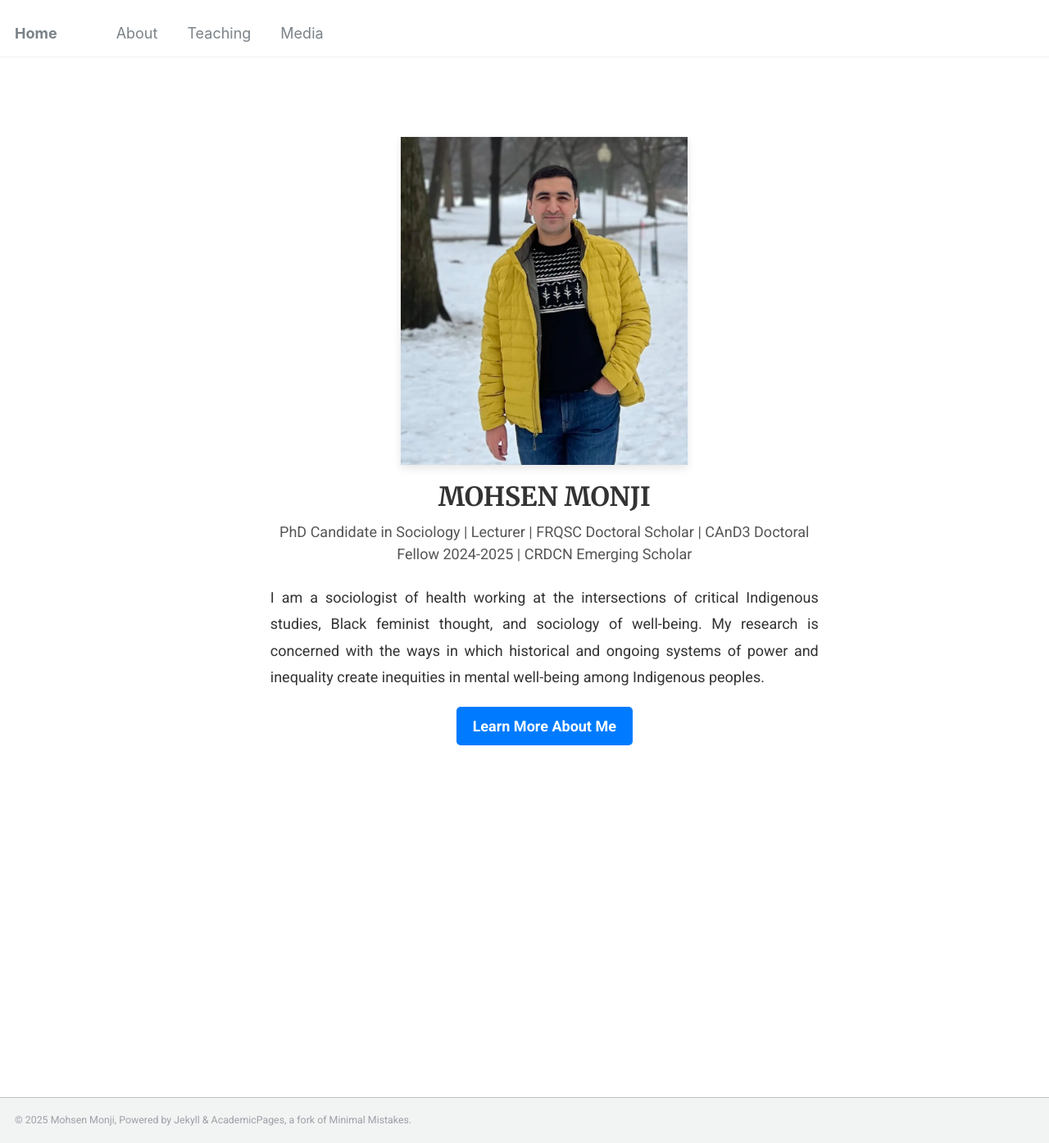
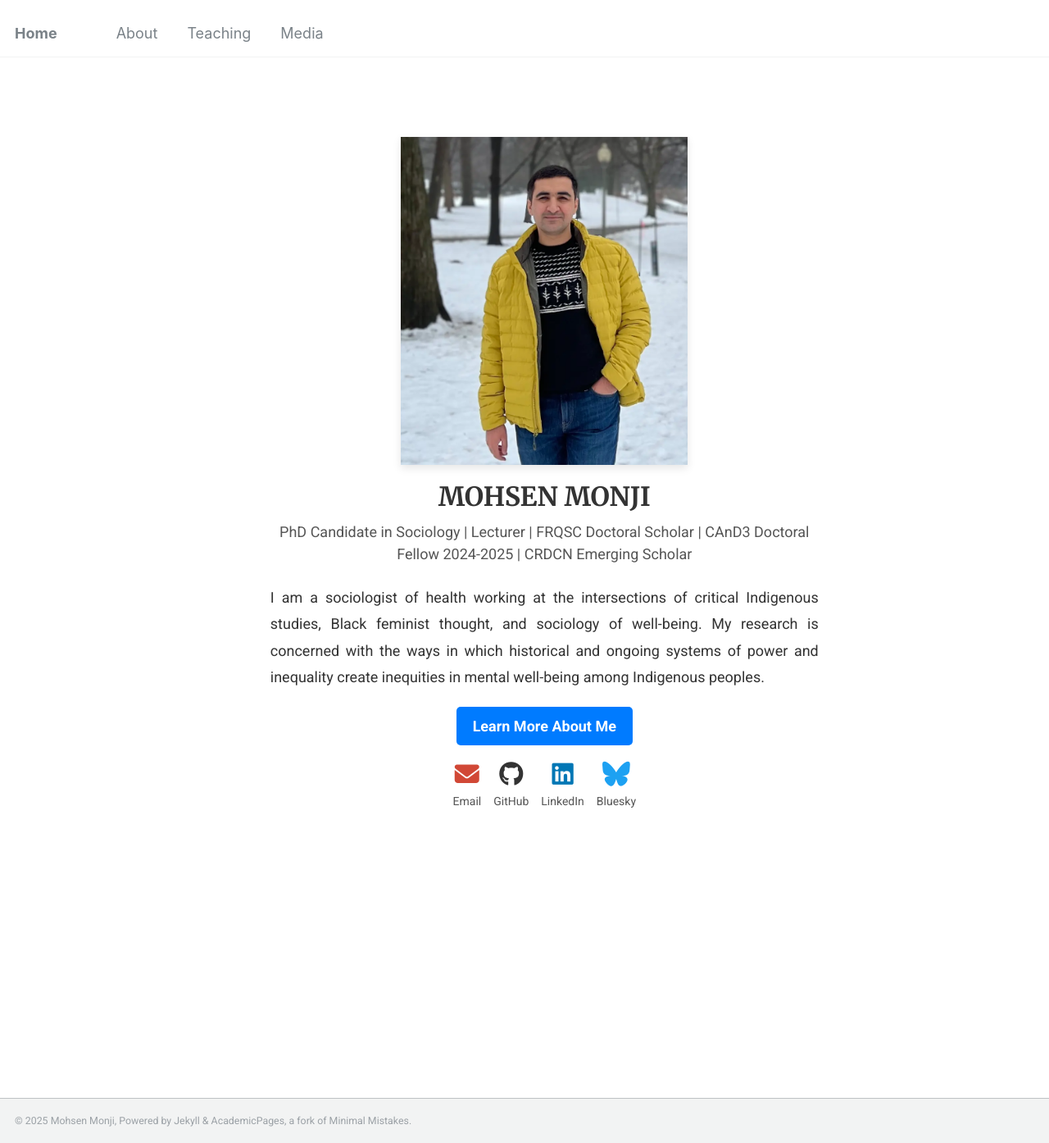
Before and after one commit to Mohsnmonji/mohsnmonji.github.io, a Jekyll site: the page built from _pages/front.md, in a window 1280 px wide and 1394 px high. Shown: the whole window at 82% size. Built offline with Jekyll 4.4.1, drawn with Linux system fonts in a browser that asks for light colours.

Commit message:
Update front.md

```diff
--- a/_pages/front.md
+++ b/_pages/front.md
@@ -44,3 +44,30 @@ hide_avatar: true
       Learn More About Me
     </a>
   </div>
+
+<!-- Social Media Links -->
+<div style="display: flex; justify-content: center; gap: 15px; margin-bottom: 20px;">
+  <div style="text-align: center;">
+    <a href="mailto:mohsen.monji@concordia.ca" target="_blank" style="text-decoration: none;">
+      <i class="fas fa-envelope" style="color: #D14836; font-size: 30px;"></i><br>
+      <span style="font-size: 14px; color: #555;">Email</span>
+    </a>
+  </div>
+  <div style="text-align: center;">
+    <a href="https://github.com/Mohsnmonji" target="_blank" style="text-decoration: none;">
+      <i class="fab fa-github" style="color: #333; font-size: 30px;"></i><br>
+      <span style="font-size: 14px; color: #555;">GitHub</span>
+    </a>
+  </div>
+  <div style="text-align: center;">
+    <a href="https://www.linkedin.com/in/mohsen-monji-0a3a37269" target="_blank" style="text-decoration: none;">
+      <i class="fab fa-linkedin" style="color: #0077B5; font-size: 30px;"></i><br>
+      <span style="font-size: 14px; color: #555;">LinkedIn</span>
+    </a>
+  </div>
+  <div style="text-align: center;">
+    <a href="https://bsky.app/profile/mohsenmonji.bsky.social" target="_blank" style="text-decoration: none;">
+      <i class="fab fa-bluesky" style="color: #1DA1F2; font-size: 30px;"></i><br>
+      <span style="font-size: 14px; color: #555;">Bluesky</span>
+    </a>
+  </div>
```
